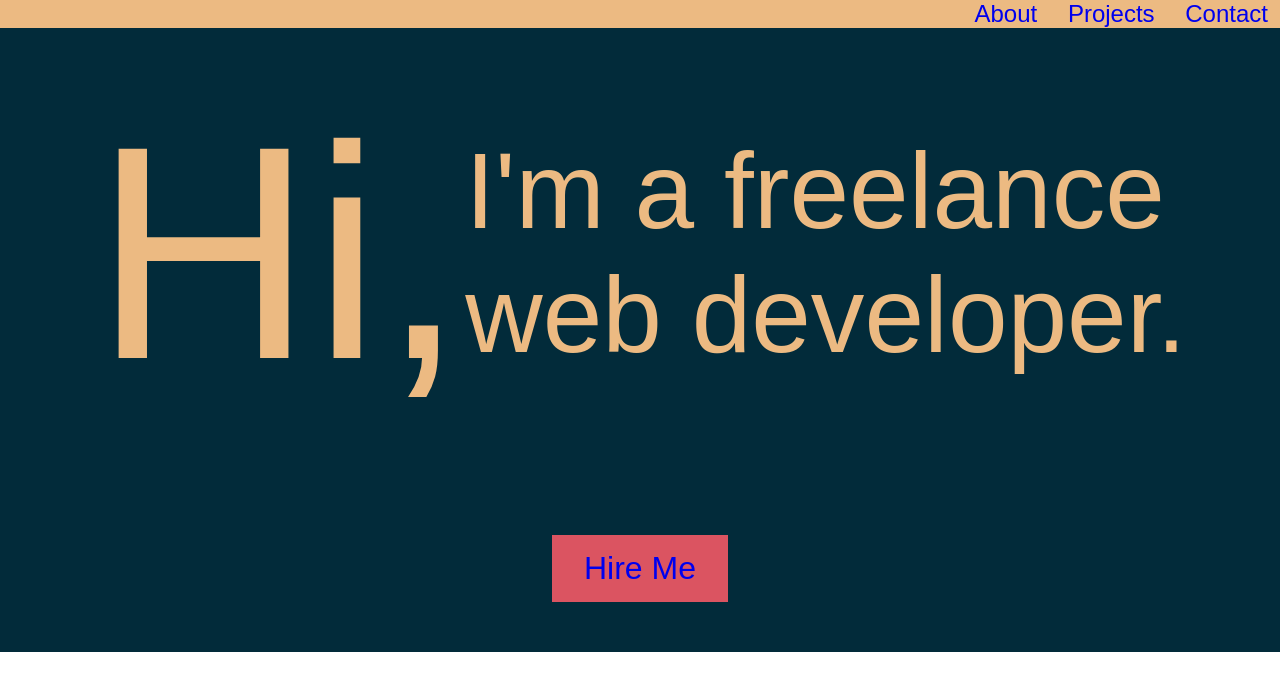
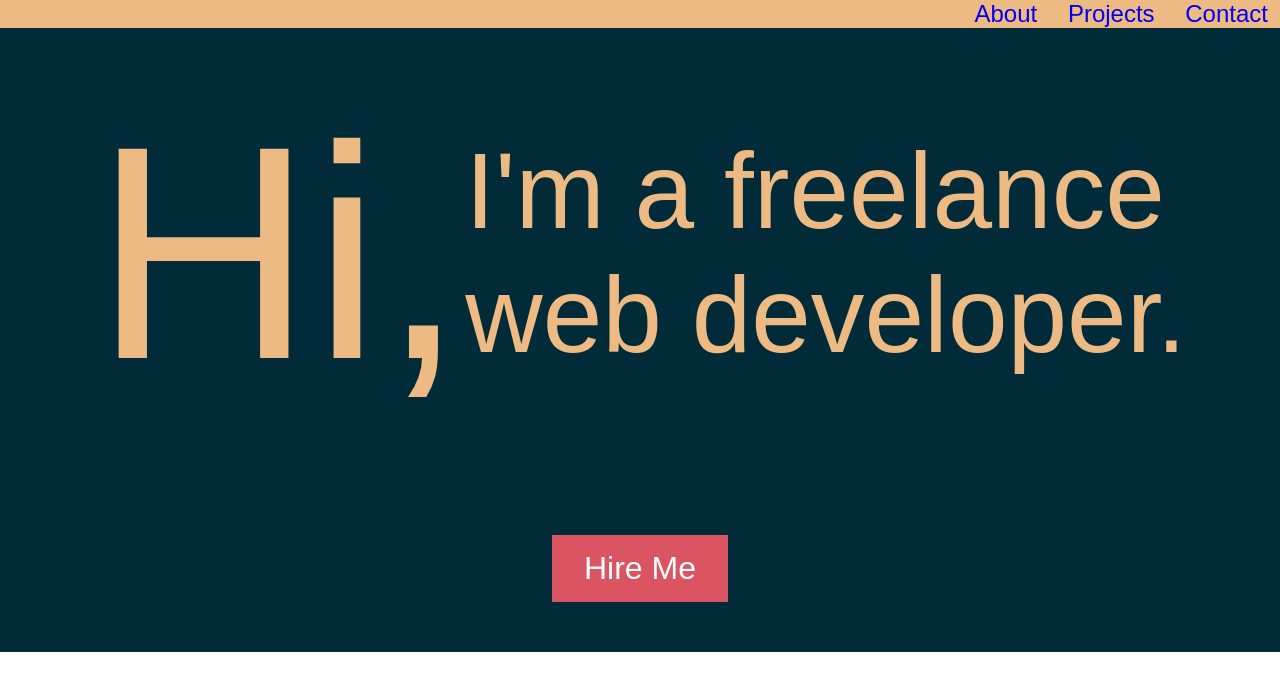
Before and after one commit to CoastersAndTravels/jamaalsands.github.io, a plain HTML site: page index.html in a window 1280 px wide. Shown: the top 673 px of the page. Drawn offline with Linux system fonts and the light colour scheme; a web font is replaced by a local one.

Commit message:
small update
fixed hire me button fuctionality
changed webpage title to something more appropriate than "portfolio template"

```diff
--- a/index.html
+++ b/index.html
@@ -4,7 +4,7 @@
     <meta charset="UTF-8">
     <meta http-equiv="X-UA-Compatible" content="IE=edge">
     <meta name="viewport" content="width=device-width, initial-scale=1.0">
-    <title>Portfolio Template</title>
+    <title>Jamaal Sands Portfolio</title>
     <link rel="stylesheet" href="style.css">
 </head>
 <body>
--- a/style.css
+++ b/style.css
@@ -48,7 +48,7 @@ a:link {
   a.hiremetext:visited{
     color: var(--white);
   }
-  a.hiremetext:active,   a.hiremetext:hover{
+  a.hiremetext:active,   a.hiremetext:hover, .hiremetext:link{
     color: var(--white);
     text-decoration: none;
   }
```
